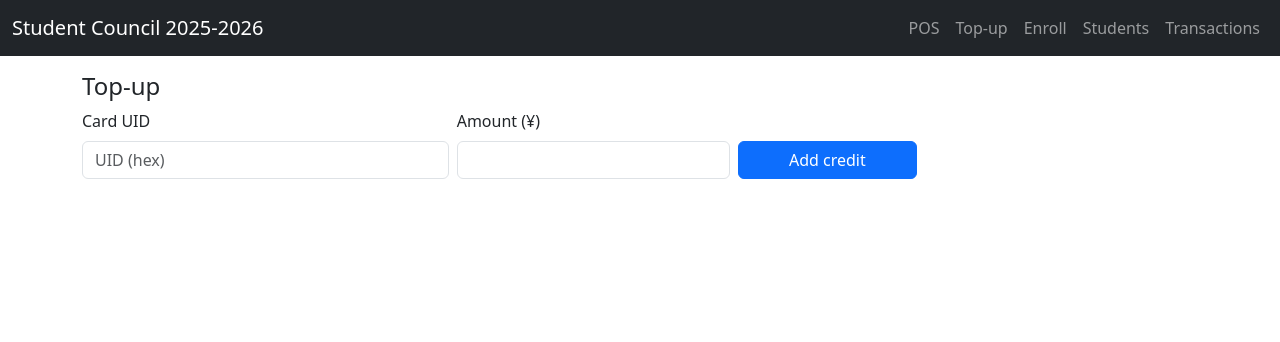
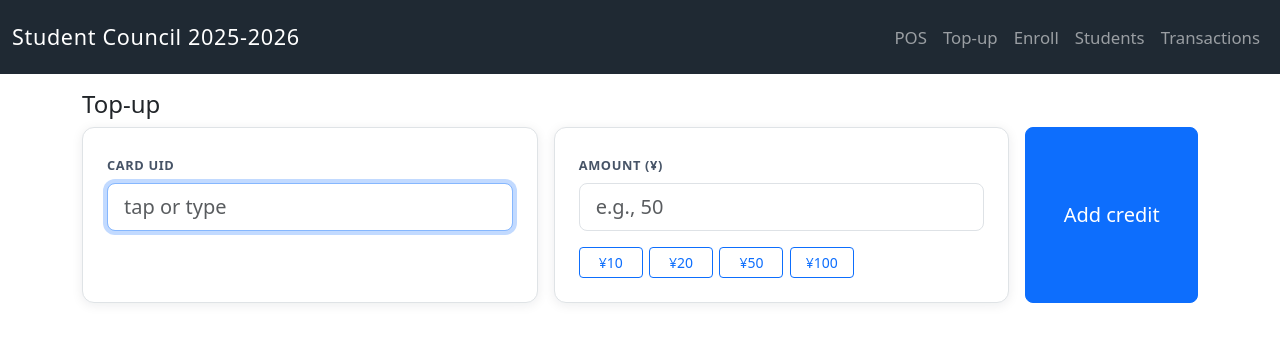
Before and after one commit to ib729/stuco, a Flask app: page /topup in a window 1280 px wide. Shown: the top 342 px of the page. Run offline with Flask 3, Linux system fonts and the light colour scheme; parts of the project's set-up code (start-up, migrations or seed data) failed here and were passed over.

Commit message:
Update webui

```diff
--- a/web/app.py
+++ b/web/app.py
@@ -6,7 +6,7 @@ from flask import Flask, render_template, request, redirect, url_for, flash, jso
 
 APP_TZ = ZoneInfo("Asia/Shanghai")  # display + weekly windows
 BASE_DIR = Path(__file__).resolve().parent
-DB_PATH = str(BASE.parent / "stuco.db")
+DB_PATH = str(BASE_DIR.parent / "stuco.db")
 
 app = Flask(__name__)
 app.config["SECRET_KEY"] = os.environ.get("STUCO_SECRET", "change-me")  # set a real secret in env
--- a/web/static/app.css
+++ b/web/static/app.css
@@ -1,2 +1,90 @@
+.main-nav {
+  padding-top: 1rem;
+  padding-bottom: 1rem;
+  min-height: 4.5rem;
+  background-color: #1f2933 !important;
+}
+.main-nav .navbar-brand {
+  font-size: 1.35rem;
+  font-weight: 400;
+  letter-spacing: 0.03em;
+}
+.main-nav .nav-link {
+  font-size: 1.05rem;
+  padding: 0.3rem 0.95rem;
+}
+
 .pos-form input { font-size: 1.25rem; }
-.quick { margin-right: .25rem; }
+.pos-form .pos-card {
+  border: 1px solid #dfe3e6;
+  border-radius: 0.75rem;
+  padding: 1.5rem;
+  background: #fff;
+  box-shadow: 0 0.125rem 0.75rem rgba(15, 23, 42, 0.08);
+}
+.pos-form .form-label {
+  text-transform: uppercase;
+  font-size: 0.8rem;
+  letter-spacing: 0.05em;
+  font-weight: 600;
+  color: #475467;
+}
+.pos-form .pos-quick-buttons {
+  display: flex;
+  flex-wrap: wrap;
+  gap: 0.4rem;
+}
+.pos-form .quick {
+  flex: 1 1 45%;
+  min-width: 4rem;
+}
+@media (min-width: 768px) {
+  .pos-form .quick {
+    flex: 0 0 auto;
+  }
+}
+.pos-form .submit-wrap {
+  display: flex;
+}
+.pos-form .submit-wrap .btn {
+  flex: 1;
+}
+
+.tx-pill {
+  display: inline-flex;
+  align-items: center;
+  padding: 0.1rem 0.55rem;
+  border-radius: 999px;
+  font-size: 0.78rem;
+  font-weight: 600;
+  text-transform: uppercase;
+  letter-spacing: 0.05em;
+}
+.tx-pill-topup {
+  background: #e8f7ef;
+  color: #1f7a4d;
+}
+.tx-pill-debit {
+  background: #fdecea;
+  color: #c23d2a;
+}
+.tx-pill-refund {
+  background: #e5f1fb;
+  color: #1d5fa5;
+}
+.tx-pill-adjust {
+  background: #f4f2ff;
+  color: #5e47a1;
+}
+.tx-pill-default {
+  background: #edf1f5;
+  color: #435061;
+}
+.amount-pos {
+  color: #1f7a4d;
+  font-weight: 600;
+}
+.amount-neg {
+  color: #c23d2a;
+  font-weight: 600;
+}
--- a/web/templates/pos.html
+++ b/web/templates/pos.html
@@ -1,7 +1,7 @@
 {% extends "_base.html" %}
 {% block content %}
-<h4>POS · Charge</h4>
-<form method="post" class="pos-form">
+<h4>POS</h4>
+<form method="post" class="pos-form charge-form">
   <div class="row g-3 align-items-stretch">
     <div class="col-12 col-md-5">
       <div class="pos-card h-100">
@@ -28,7 +28,7 @@
 </form>
 
 <script>
-document.querySelectorAll('.quick').forEach(b=>{
+document.querySelectorAll('.charge-form .quick').forEach(b=>{
   b.addEventListener('click', ev=>{
     document.getElementById('price').value = ev.target.dataset.v;
     document.getElementById('uid').focus();
--- a/web/templates/topup.html
+++ b/web/templates/topup.html
@@ -1,18 +1,39 @@
 {% extends "_base.html" %}
 {% block content %}
 <h4>Top‑up</h4>
-<form method="post" class="row g-2">
-  <div class="col-md-4">
-    <label class="form-label">Card UID</label>
-    <input name="uid" class="form-control" placeholder="UID (hex)" required>
-  </div>
-  <div class="col-md-3">
-    <label class="form-label">Amount (¥)</label>
-    <input name="amount" type="number" min="1" step="1" class="form-control" required>
-  </div>
-  <div class="col-md-2 d-grid">
-    <label class="form-label">&nbsp;</label>
-    <button class="btn btn-primary">Add credit</button>
+<form method="post" class="pos-form topup-form">
+  <div class="row g-3 align-items-stretch">
+    <div class="col-12 col-md-5">
+      <div class="pos-card h-100">
+        <label class="form-label">Card UID</label>
+        <input id="topup-uid" name="uid" class="form-control form-control-lg" placeholder="tap or type" required autofocus>
+      </div>
+    </div>
+    <div class="col-12 col-md-5">
+      <div class="pos-card h-100">
+        <label class="form-label">Amount (¥)</label>
+        <input id="topup-amount" name="amount" type="number" min="1" step="1" class="form-control form-control-lg" placeholder="e.g., 50" required>
+        <div class="pos-quick-buttons mt-3">
+          <button class="btn btn-outline-primary btn-sm quick" data-v="10" type="button">¥10</button>
+          <button class="btn btn-outline-primary btn-sm quick" data-v="20" type="button">¥20</button>
+          <button class="btn btn-outline-primary btn-sm quick" data-v="50" type="button">¥50</button>
+          <button class="btn btn-outline-primary btn-sm quick" data-v="100" type="button">¥100</button>
+        </div>
+      </div>
+    </div>
+    <div class="col-12 col-md-2 submit-wrap">
+      <button class="btn btn-primary btn-lg w-100 h-100" type="submit">Add credit</button>
+    </div>
   </div>
 </form>
+
+<script>
+document.querySelectorAll('.topup-form .quick').forEach(btn=>{
+  btn.addEventListener('click', ev=>{
+    const amt = document.getElementById('topup-amount');
+    amt.value = ev.currentTarget.dataset.v;
+    amt.focus();
+  });
+});
+</script>
 {% endblock %}
```
Also changed, not shown: web/templates/dashboard.html (+14 -6 lines), web/templates/enroll.html (+17 -12 lines), web/templates/students.html (+11 -6 lines), web/templates/transactions.html (+15 -4 lines), stuco.db, 1 other file.
